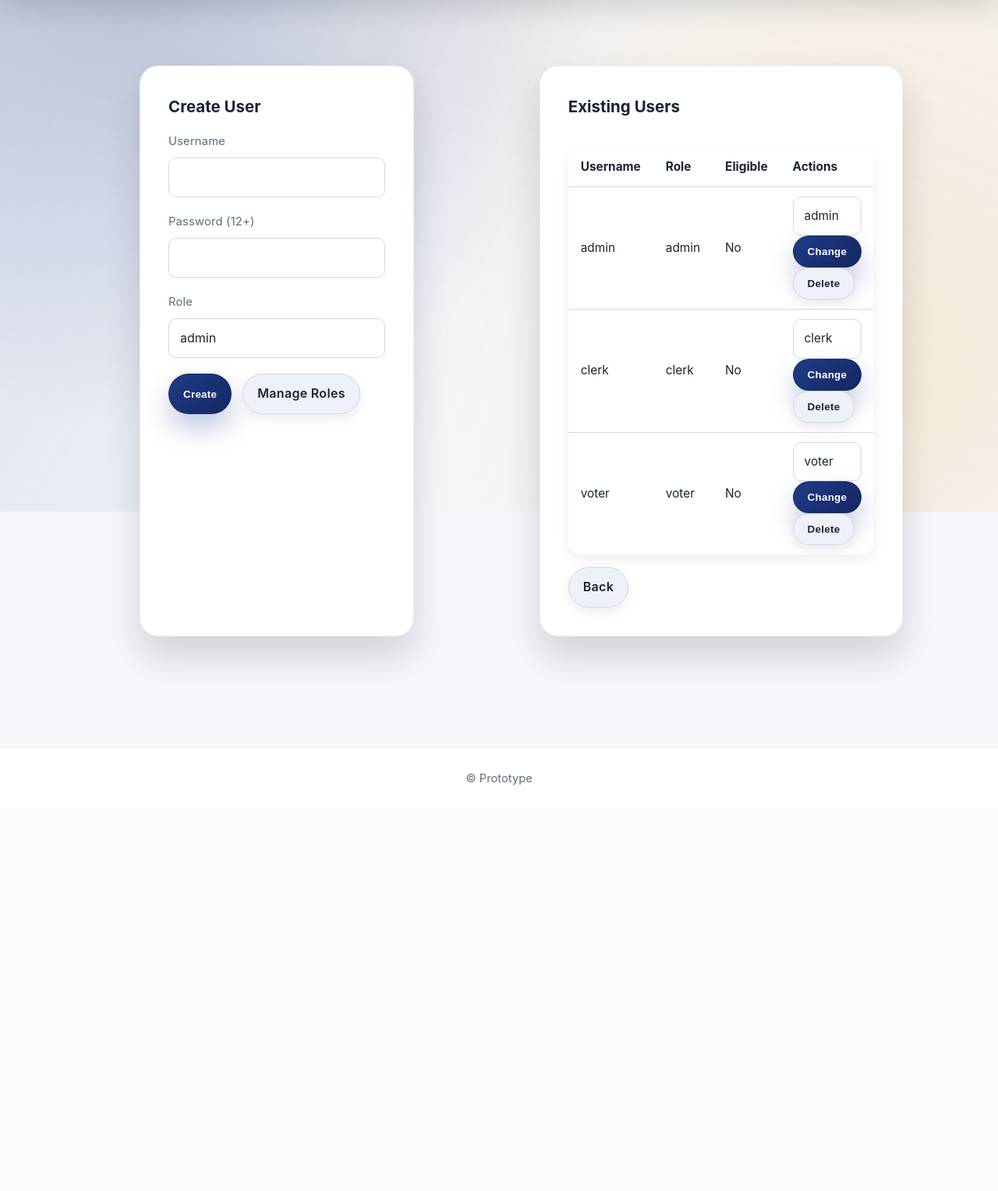
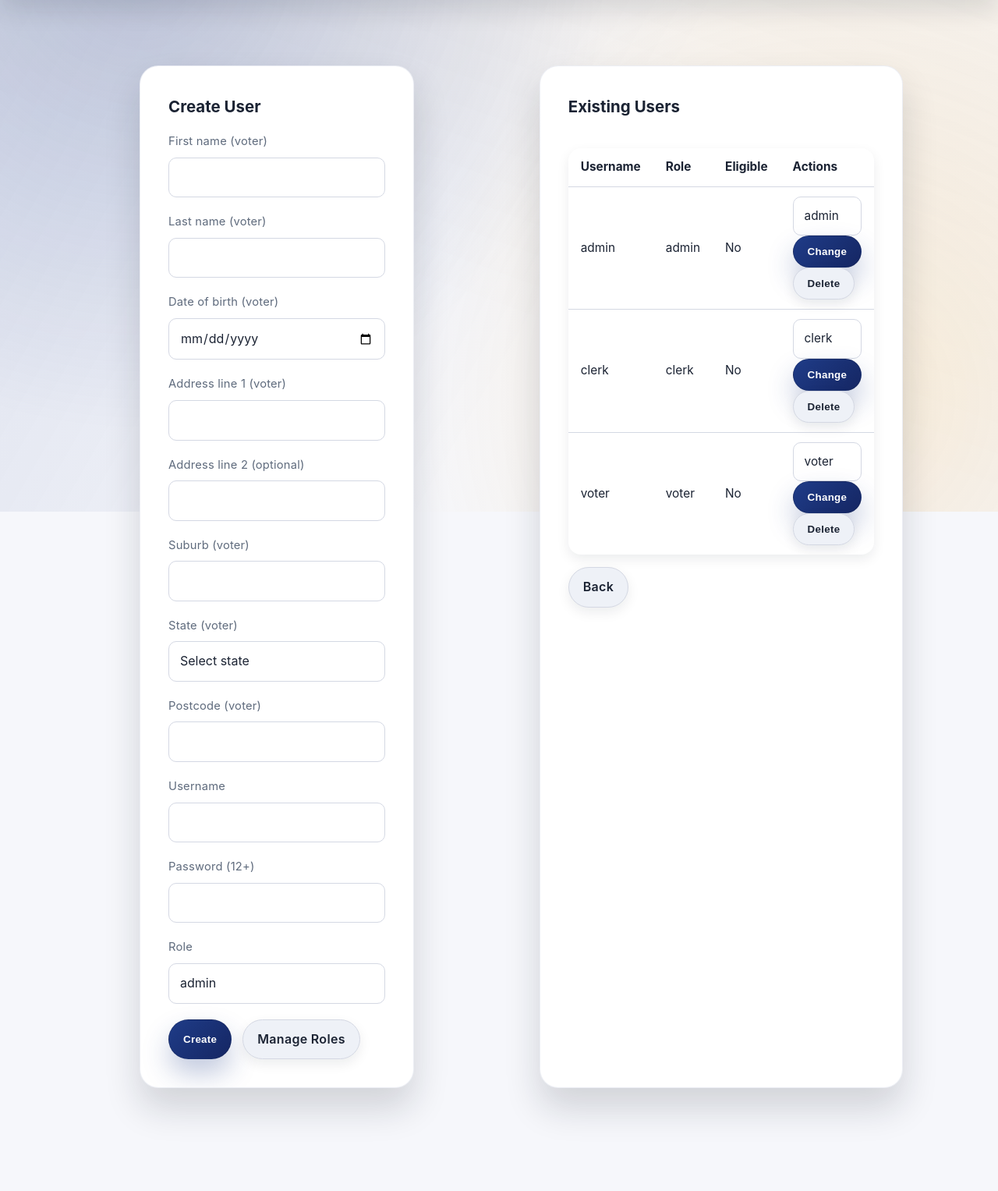
Before and after one commit to KoutsComputes/Secure-Software-Systems-Assignment3, a Flask app: page /admin/accounts in a window 1280 px wide. Shown: the part 144-1671 px from the top of the page at 78% size. Before the commit the page ends 1150 px from the top, so only its background shows below. Run offline with Flask 2, Linux system fonts and the light colour scheme; the visitor is signed in with stand-in values (Sample User, id 1); data comes from the database, SQL or seed files in the repository.

Commit message:
Add input validation for account creation and 18+ verify

```diff
--- a/Secure-Software-Systems-Assignment3-RBAC/Secure-Software-Systems-Assignment3-RBAC/flask-prototype-app/app/app.py
+++ b/Secure-Software-Systems-Assignment3-RBAC/Secure-Software-Systems-Assignment3-RBAC/flask-prototype-app/app/app.py
@@ -205,6 +205,25 @@ def _init_db():
                         conn.execute(text("ALTER TABLE user_account ADD COLUMN is_eligible TINYINT(1) NOT NULL DEFAULT 0"))
                     except Exception as e:
                         app.logger.warning("Theo: schema migration (is_eligible) skipped or failed: %s", e)
+                # Theo: add structured voter columns if missing
+                def ensure_voter_col(col_sql_name, ddl):
+                    try:
+                        r = conn.execute(text(f"SHOW COLUMNS FROM voter LIKE '{col_sql_name}'"))
+                        if r.fetchone() is None:
+                            try:
+                                conn.execute(text(f"ALTER TABLE voter ADD COLUMN {ddl}"))
+                            except Exception as e:
+                                app.logger.warning("Theo: migration voter.%s failed: %s", col_sql_name, e)
+                    except Exception as e:
+                        app.logger.warning("Theo: voter column check failed (%s): %s", col_sql_name, e)
+                ensure_voter_col('first_name', "first_name VARCHAR(120) NULL")
+                ensure_voter_col('last_name', "last_name VARCHAR(120) NULL")
+                ensure_voter_col('dob', "dob DATE NULL")
+                ensure_voter_col('address_line1', "address_line1 VARCHAR(200) NULL")
+                ensure_voter_col('address_line2', "address_line2 VARCHAR(200) NULL")
+                ensure_voter_col('suburb', "suburb VARCHAR(120) NULL")
+                ensure_voter_col('state', "state VARCHAR(8) NULL")
+                ensure_voter_col('postcode', "postcode VARCHAR(8) NULL")
         except Exception as e:
             app.logger.warning("Theo: migration check failed: %s", e)
 
@@ -314,6 +333,16 @@ def _apply_security_headers(resp):
 # Models
 class Voter(db.Model):
     id = db.Column(db.Integer, primary_key=True)
+    # Theo: Issue 16 - structured identity (kept nullable for compatibility)
+    first_name = db.Column(db.String(120), nullable=True)
+    last_name = db.Column(db.String(120), nullable=True)
+    dob = db.Column(db.Date, nullable=True)
+    address_line1 = db.Column(db.String(200), nullable=True)
+    address_line2 = db.Column(db.String(200), nullable=True)
+    suburb = db.Column(db.String(120), nullable=True)
+    state = db.Column(db.String(8), nullable=True)
+    postcode = db.Column(db.String(8), nullable=True)
+    # Legacy fields
     name = db.Column(db.String(120), nullable=False)
     address = db.Column(db.String(200), nullable=False)
     enrolled = db.Column(db.Boolean, default=False)
@@ -480,10 +509,41 @@ def _enforce_mfa_on_vote():
 @app.route('/auth/register', methods=['GET', 'POST'])
 def auth_register():
     if request.method == 'POST':
+        from datetime import date as _dt_date  # local import to avoid top collisions
         username = request.form.get('username', '').strip()
         password = request.form.get('password', '').strip()
+        # Theo: Issue 16 - capture identity + address + DOB
+        first_name = request.form.get('first_name', '').strip()
+        last_name = request.form.get('last_name', '').strip()
+        dob_raw = request.form.get('dob', '').strip()
+        address_line1 = request.form.get('address_line1', '').strip()
+        address_line2 = request.form.get('address_line2', '').strip()
+        suburb = request.form.get('suburb', '').strip()
+        state = request.form.get('state', '').strip().upper()
+        postcode = request.form.get('postcode', '').strip()
         if not username or not password or len(password) < 12:
             flash('Username required and password must be at least 12 characters.')
+            return redirect(url_for('auth_register'))
+        if not (first_name and last_name and dob_raw and address_line1 and suburb and state and postcode):
+            flash('All fields except Address Line 2 are required.')
+            return redirect(url_for('auth_register'))
+        AU_STATES = {'NSW','VIC','QLD','SA','WA','TAS','NT','ACT'}
+        if state not in AU_STATES:
+            flash('Invalid state. Use NSW, VIC, QLD, SA, WA, TAS, NT, or ACT.')
+            return redirect(url_for('auth_register'))
+        if not (postcode.isdigit() and len(postcode) == 4):
+            flash('Postcode must be 4 digits.')
+            return redirect(url_for('auth_register'))
+        try:
+            y,m,d = [int(x) for x in dob_raw.split('-')]
+            dob = _dt_date(y,m,d)
+        except Exception:
+            flash('Invalid date of birth.')
+            return redirect(url_for('auth_register'))
+        today = _dt_date.today()
+        age = today.year - dob.year - ((today.month, today.day) < (dob.month, dob.day))
+        if age < 18:
+            flash('You must be 18 or older to create an account.')
             return redirect(url_for('auth_register'))
         if UserAccount.query.filter_by(username=username).first():
             flash('Username already exists.')
@@ -495,6 +555,23 @@ def auth_register():
             role='voter'
         )
         db.session.add(user)
+        db.session.commit()
+        # Theo: create linked voter record with details
+        v = Voter(
+            first_name=first_name,
+            last_name=last_name,
+            dob=dob,
+            address_line1=address_line1,
+            address_line2=address_line2 or None,
+            suburb=suburb,
+            state=state,
+            postcode=postcode,
+            name=f"{first_name} {last_name}",
+            address=address_line1
+        )
+        db.session.add(v)
+        db.session.commit()
+        user.voter_id = v.id
         db.session.commit()
         _ensure_actor_signing_identity(user.username)  # Gurveen - Issue #4: issue voter-specific signing keys at registration for immediate audit coverage.
         flash('Account created. Please log in and set up MFA.')
@@ -525,6 +602,60 @@ def auth_login():
         flash('Logged in.')
         return redirect(url_for('index'))
     return render_template('auth_login.html')
+
+# Theo: Issue 16 — Forgot password (verify identity by First/Last/DOB)
+@app.route('/auth/forgot', methods=['GET', 'POST'])
+def auth_forgot():
+    if request.method == 'POST':
+        first_name = request.form.get('first_name','').strip()
+        last_name = request.form.get('last_name','').strip()
+        dob_raw = request.form.get('dob','').strip()
+        try:
+            from datetime import date as _dt_date
+            y, m, d = [int(x) for x in dob_raw.split('-')]
+            dob = _dt_date(y, m, d)
+        except Exception:
+            flash('Invalid date of birth.')
+            return redirect(url_for('auth_forgot'))
+        voter = Voter.query.filter_by(first_name=first_name, last_name=last_name, dob=dob).first()
+        if not voter:
+            flash('No matching record found.')
+            return redirect(url_for('auth_forgot'))
+        user = UserAccount.query.filter_by(voter_id=voter.id).first()
+        if not user:
+            flash('No account linked to the provided details.')
+            return redirect(url_for('auth_forgot'))
+        session['reset_user_id'] = user.id
+        return redirect(url_for('auth_reset'))
+    return render_template('auth_forgot.html')
+
+# Theo: Issue 16 — Reset password after verification
+@app.route('/auth/reset', methods=['GET', 'POST'])
+def auth_reset():
+    uid = session.get('reset_user_id')
+    if not uid:
+        flash('Start with Forgot Password.')
+        return redirect(url_for('auth_forgot'))
+    if request.method == 'POST':
+        p1 = request.form.get('password','').strip()
+        p2 = request.form.get('confirm_password','').strip()
+        if len(p1) < 12:
+            flash('Password must be at least 12 characters.')
+            return redirect(url_for('auth_reset'))
+        if p1 != p2:
+            flash('Passwords do not match.')
+            return redirect(url_for('auth_reset'))
+        user = UserAccount.query.get(uid)
+        if not user:
+            flash('Account not found.')
+            session.pop('reset_user_id', None)
+            return redirect(url_for('auth_forgot'))
+        user.password_hash = generate_password_hash(p1)
+        db.session.commit()
+        session.pop('reset_user_id', None)
+        flash('Password updated. Please log in.')
+        return redirect(url_for('auth_login'))
+    return render_template('auth_reset.html')
 
 # Theo: Issue 6 - MFA setup (generate TOTP secret and show otpauth URI)
 @app.route('/auth/mfa-setup', methods=['GET'])
@@ -693,9 +824,19 @@ def admin_accounts():
     if request.method == 'POST':
         action = request.form.get('action', 'update')
         if action == 'create':
+            from datetime import date as _dt_date
             new_user = request.form.get('new_username', '').strip()
             new_pass = request.form.get('new_password', '').strip()
             new_role = request.form.get('new_role', 'voter').strip()
+            # Theo: Issue 16 - require identity for voter accounts
+            first_name = request.form.get('first_name','').strip()
+            last_name = request.form.get('last_name','').strip()
+            dob_raw = request.form.get('dob','').strip()
+            address_line1 = request.form.get('address_line1','').strip()
+            address_line2 = request.form.get('address_line2','').strip()
+            suburb = request.form.get('suburb','').strip()
+            state = request.form.get('state','').strip().upper()
+            postcode = request.form.get('postcode','').strip()
             if not new_user or not new_pass or len(new_pass) < 12:
                 flash('Provide username and 12+ char password.')
                 return redirect(url_for('admin_accounts'))
@@ -705,7 +846,41 @@ def admin_accounts():
             if not Role.query.get(new_role):
                 flash('Invalid role.')
                 return redirect(url_for('admin_accounts'))
-            u = UserAccount(username=new_user, password_hash=generate_password_hash(new_pass), role=new_role)
+            voter_id = None
+            if new_role == 'voter':
+                # Validate identity fields
+                if not (first_name and last_name and dob_raw and address_line1 and suburb and state and postcode):
+                    flash('All voter identity fields are required (except Address Line 2).')
+                    return redirect(url_for('admin_accounts'))
+                AU_STATES = {'NSW','VIC','QLD','SA','WA','TAS','NT','ACT'}
+                if state not in AU_STATES:
+                    flash('Invalid state for voter.')
+                    return redirect(url_for('admin_accounts'))
+                if not (postcode.isdigit() and len(postcode) == 4):
+                    flash('Voter postcode must be 4 digits.')
+                    return redirect(url_for('admin_accounts'))
+                try:
+                    y,m,d = [int(x) for x in dob_raw.split('-')]
+                    dob = _dt_date(y,m,d)
+                except Exception:
+                    flash('Invalid voter DOB.')
+                    return redirect(url_for('admin_accounts'))
+                today = _dt_date.today()
+                age = today.year - dob.year - ((today.month, today.day) < (dob.month, dob.day))
+                if age < 18:
+                    flash('Voter must be 18 or older.')
+                    return redirect(url_for('admin_accounts'))
+                v = Voter(
+                    first_name=first_name, last_name=last_name, dob=dob,
+                    address_line1=address_line1, address_line2=address_line2 or None,
+                    suburb=suburb, state=state, postcode=postcode,
+                    name=f"{first_name} {last_name}", address=address_line1,
+                    enrolled=True
+                )
+                db.session.add(v)
+                db.session.flush()
+                voter_id = v.id
+            u = UserAccount(username=new_user, password_hash=generate_password_hash(new_pass), role=new_role, voter_id=voter_id)
             db.session.add(u)
             db.session.commit()
             flash('User created.')
--- a/Secure-Software-Systems-Assignment3-RBAC/Secure-Software-Systems-Assignment3-RBAC/flask-prototype-app/app/templates/admin_accounts.html
+++ b/Secure-Software-Systems-Assignment3-RBAC/Secure-Software-Systems-Assignment3-RBAC/flask-prototype-app/app/templates/admin_accounts.html
@@ -6,6 +6,49 @@
       <h2>Create User</h2>
       <form method="post" class="form">
         <input type="hidden" name="action" value="create">
+        <!-- Theo: Issue 16 - identity required for voter accounts -->
+        <div class="field">
+          <span>First name (voter)</span>
+          <input name="first_name" />
+        </div>
+        <div class="field">
+          <span>Last name (voter)</span>
+          <input name="last_name" />
+        </div>
+        <div class="field">
+          <span>Date of birth (voter)</span>
+          <input name="dob" type="date" />
+        </div>
+        <div class="field">
+          <span>Address line 1 (voter)</span>
+          <input name="address_line1" />
+        </div>
+        <div class="field">
+          <span>Address line 2 (optional)</span>
+          <input name="address_line2" />
+        </div>
+        <div class="field">
+          <span>Suburb (voter)</span>
+          <input name="suburb" />
+        </div>
+        <div class="field">
+          <span>State (voter)</span>
+          <select name="state">
+            <option value="">Select state</option>
+            <option>NSW</option>
+            <option>VIC</option>
+            <option>QLD</option>
+            <option>SA</option>
+            <option>WA</option>
+            <option>TAS</option>
+            <option>NT</option>
+            <option>ACT</option>
+          </select>
+        </div>
+        <div class="field">
+          <span>Postcode (voter)</span>
+          <input name="postcode" pattern="\d{4}" maxlength="4" />
+        </div>
         <div class="field">
           <span>Username</span>
           <input name="new_username" required />
--- a/Secure-Software-Systems-Assignment3-RBAC/Secure-Software-Systems-Assignment3-RBAC/flask-prototype-app/app/templates/auth_login.html
+++ b/Secure-Software-Systems-Assignment3-RBAC/Secure-Software-Systems-Assignment3-RBAC/flask-prototype-app/app/templates/auth_login.html
@@ -17,7 +17,7 @@
           <button type="submit" class="btn">Login</button>
           <a class="btn btn-secondary" href="{{ url_for('auth_register') }}">Create account</a>
         </div>
-        <div class="notice">After login, complete MFA if prompted.</div>
+        <div class="notice">After login, complete MFA if prompted. <a href="{{ url_for('auth_forgot') }}">Forgot password?</a></div>
       </form>
     </div>
   </section>
```
Also changed, not shown: Secure-Software-Systems-Assignment3-RBAC/Secure-Software-Systems-Assignment3-RBAC/flask-prototype-app/app/templates/auth_register.html (+43 -0 lines).
